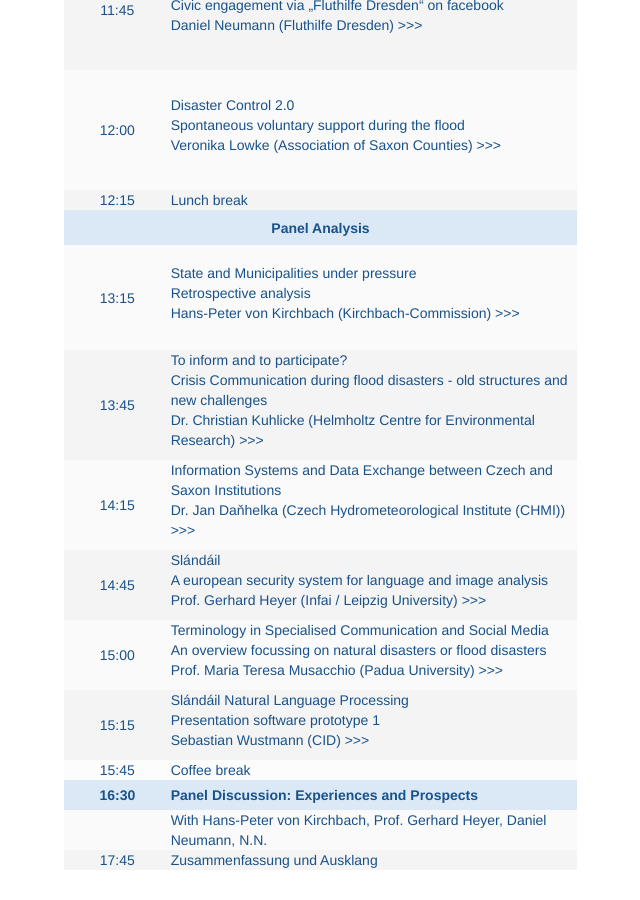
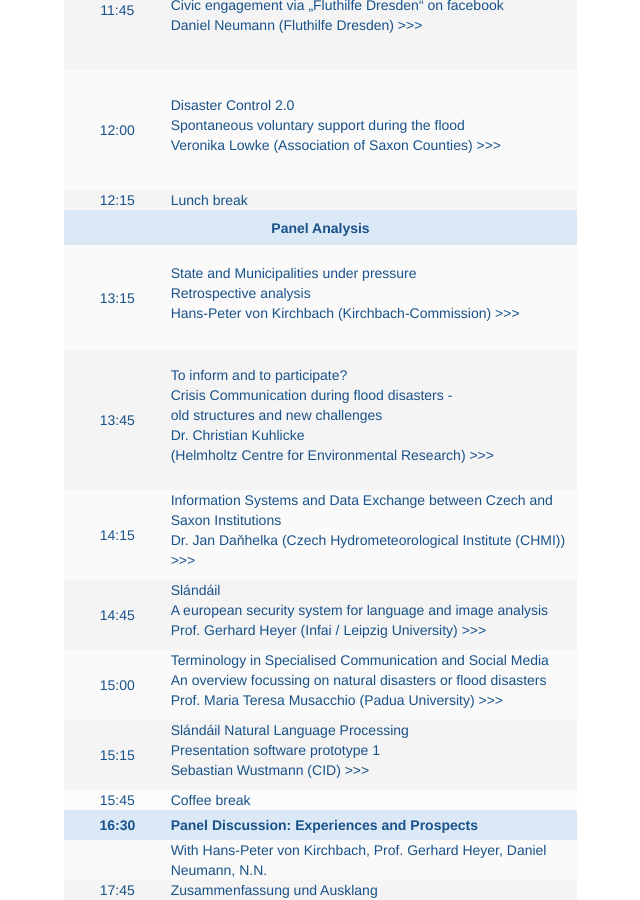
Before and after one commit to susedev/test, a Jekyll site: the page built from programme.html, in a window 1280 px wide and 900 px high, scrolled down 936 px. Shown: the whole window, without its empty margins (201-841 px from the left). Built offline with Jekyll 4.4.1, drawn with Linux system fonts in a browser that asks for light colours; nearby versions of some CDN libraries; before the commit the page ends 1806 px from its top, so only the background shows below that.

Commit message:
Edit from JekyllCMS

```diff
--- a/programme.html
+++ b/programme.html
@@ -77,11 +77,13 @@ language: en
 			</td>
 		</tr>
 		<tr>
-			<td style="background-color: rgb(244, 244, 244); border-color: rgb(255, 255, 255); text-align: center; vertical-align: middle; width: 100px;"><span style="color:#19528A;">13:45</span></td>
-			<td style="background-color: rgb(244, 244, 244); border-color: rgb(255, 255, 255); text-align: left; vertical-align: middle; width: 400px;">
+			<td style="background-color: rgb(244, 244, 244); border-color: rgb(255, 255, 255); text-align: center; vertical-align: middle; width: 100px; height: 140px;"><span style="color:#19528A;">13:45</span></td>
+			<td style="background-color: rgb(244, 244, 244); border-color: rgb(255, 255, 255); text-align: left; vertical-align: middle; width: 400px; height: 140px;">
 			<p><span style="color:#19528A;">To inform and to participate?<br />
-			Crisis Communication during flood disasters - old structures and new challenges<br />
-			Dr. Christian Kuhlicke (Helmholtz Centre for Environmental Research) &gt;&gt;&gt;</span></p>
+			Crisis Communication during flood disasters -<br />
+			old structures and new challenges<br />
+			Dr. Christian Kuhlicke<br />
+			(Helmholtz Centre for Environmental Research) &gt;&gt;&gt;</span></p>
 			</td>
 		</tr>
 		<tr>
```
